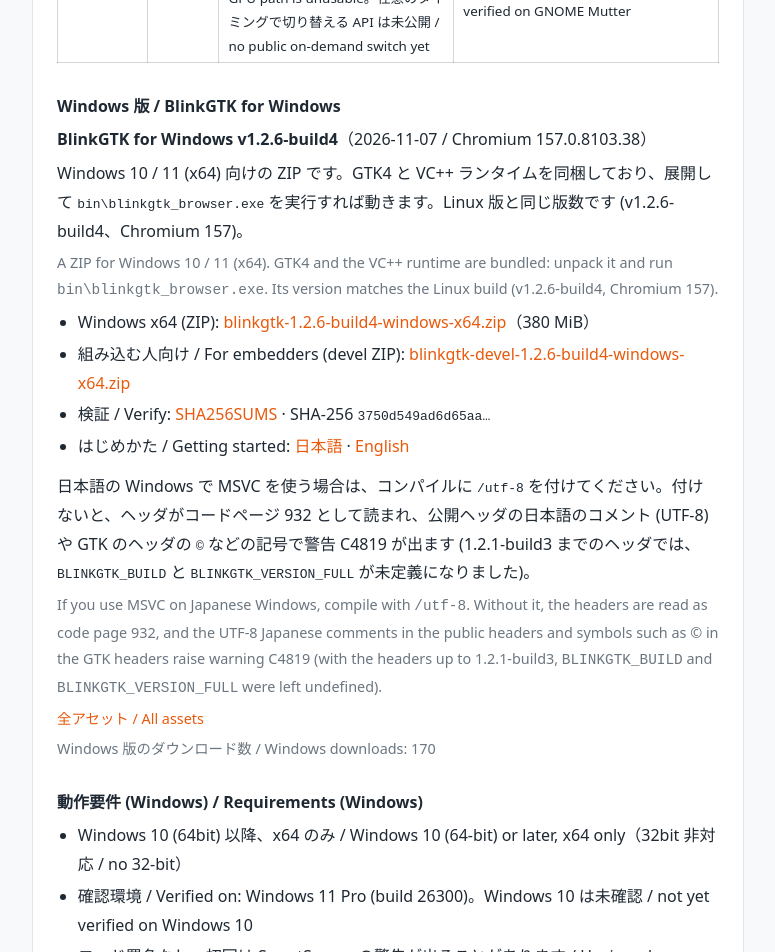
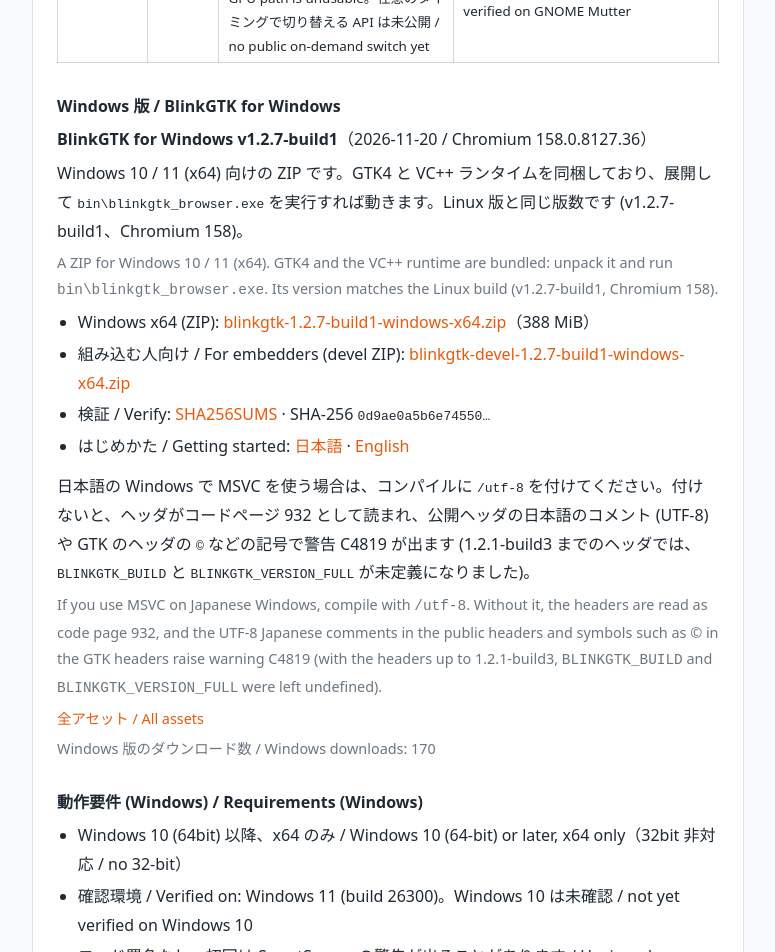
Before and after one commit to daisy19gnu/blinkgtk.com, a plain HTML site: page index.html in a window 1280 px wide. Shown: the part 1880-2832 px from the top of the page, without its empty margins (252-1027 px from the left). Drawn offline with Linux system fonts and the light colour scheme; no server answers.

Commit message:
release: BlinkGTK for Windows v1.2.7-build1 を併載

```diff
--- a/index.html
+++ b/index.html
@@ -167,29 +167,29 @@
         <!-- BLINKGTK_RELEASE_END -->
         <!-- BLINKGTK_WINDOWS_BEGIN (auto-generated by update-dist-sites-windows.sh — do not edit manually) -->
         <p class="sec"><strong>Windows 版 / BlinkGTK for Windows</strong></p>
-        <p><strong>BlinkGTK for Windows v1.2.6-build4</strong>（2026-11-07 / Chromium 157.0.8103.38）</p>
-        <p class="ja">Windows 10 / 11 (x64) 向けの ZIP です。GTK4 と VC++ ランタイムを同梱しており、展開して <code>bin\blinkgtk_browser.exe</code> を実行すれば動きます。Linux 版と同じ版数です (v1.2.6-build4、Chromium 157)。</p>
-        <p class="en muted">A ZIP for Windows 10 / 11 (x64). GTK4 and the VC++ runtime are bundled: unpack it and run <code>bin\blinkgtk_browser.exe</code>. Its version matches the Linux build (v1.2.6-build4, Chromium 157).</p>
+        <p><strong>BlinkGTK for Windows v1.2.7-build1</strong>（2026-11-20 / Chromium 158.0.8127.36）</p>
+        <p class="ja">Windows 10 / 11 (x64) 向けの ZIP です。GTK4 と VC++ ランタイムを同梱しており、展開して <code>bin\blinkgtk_browser.exe</code> を実行すれば動きます。Linux 版と同じ版数です (v1.2.7-build1、Chromium 158)。</p>
+        <p class="en muted">A ZIP for Windows 10 / 11 (x64). GTK4 and the VC++ runtime are bundled: unpack it and run <code>bin\blinkgtk_browser.exe</code>. Its version matches the Linux build (v1.2.7-build1, Chromium 158).</p>
         <ul class="dl-list">
-          <li>Windows x64 (ZIP): <a href="https://github.com/daisy19gnu/blinkgtk-dist/releases/download/v1.2.6-build4-windows/blinkgtk-1.2.6-build4-windows-x64.zip">blinkgtk-1.2.6-build4-windows-x64.zip</a>（380 MiB）</li>
-          <li>組み込む人向け / For embedders (devel ZIP): <a href="https://github.com/daisy19gnu/blinkgtk-dist/releases/download/v1.2.6-build4-windows/blinkgtk-devel-1.2.6-build4-windows-x64.zip">blinkgtk-devel-1.2.6-build4-windows-x64.zip</a></li>
-          <li>検証 / Verify: <a href="https://github.com/daisy19gnu/blinkgtk-dist/releases/download/v1.2.6-build4-windows/SHA256SUMS">SHA256SUMS</a> · SHA-256 <code>3750d549ad6d65aa…</code></li>
+          <li>Windows x64 (ZIP): <a href="https://github.com/daisy19gnu/blinkgtk-dist/releases/download/v1.2.7-build1-windows/blinkgtk-1.2.7-build1-windows-x64.zip">blinkgtk-1.2.7-build1-windows-x64.zip</a>（388 MiB）</li>
+          <li>組み込む人向け / For embedders (devel ZIP): <a href="https://github.com/daisy19gnu/blinkgtk-dist/releases/download/v1.2.7-build1-windows/blinkgtk-devel-1.2.7-build1-windows-x64.zip">blinkgtk-devel-1.2.7-build1-windows-x64.zip</a></li>
+          <li>検証 / Verify: <a href="https://github.com/daisy19gnu/blinkgtk-dist/releases/download/v1.2.7-build1-windows/SHA256SUMS">SHA256SUMS</a> · SHA-256 <code>0d9ae0a5b6e74550…</code></li>
           <li>はじめかた / Getting started: <a href="docs/windows-getting-started-ja.html">日本語</a> · <a href="docs/windows-getting-started-en.html">English</a></li>
         </ul>
         <p class="ja">日本語の Windows で MSVC を使う場合は、コンパイルに <code>/utf-8</code> を付けてください。付けないと、ヘッダがコードページ 932 として読まれ、公開ヘッダの日本語のコメント (UTF-8) や GTK のヘッダの <code>©</code> などの記号で警告 C4819 が出ます (1.2.1-build3 までのヘッダでは、<code>BLINKGTK_BUILD</code> と <code>BLINKGTK_VERSION_FULL</code> が未定義になりました)。</p>
         <p class="en muted">If you use MSVC on Japanese Windows, compile with <code>/utf-8</code>. Without it, the headers are read as code page 932, and the UTF-8 Japanese comments in the public headers and symbols such as © in the GTK headers raise warning C4819 (with the headers up to 1.2.1-build3, <code>BLINKGTK_BUILD</code> and <code>BLINKGTK_VERSION_FULL</code> were left undefined).</p>
-        <p class="muted"><a href="https://github.com/daisy19gnu/blinkgtk-dist/releases/tag/v1.2.6-build4-windows">全アセット / All assets</a></p>
+        <p class="muted"><a href="https://github.com/daisy19gnu/blinkgtk-dist/releases/tag/v1.2.7-build1-windows">全アセット / All assets</a></p>
         <p class="muted" id="dl-count-win" hidden></p>
         <p class="sec"><strong>動作要件 (Windows) / Requirements (Windows)</strong></p>
         <ul class="dl-list">
           <li>Windows 10 (64bit) 以降、x64 のみ / Windows 10 (64-bit) or later, x64 only（32bit 非対応 / no 32-bit）</li>
-          <li>確認環境 / Verified on: Windows 11 Pro (build 26300)。Windows 10 は未確認 / not yet verified on Windows 10</li>
+          <li>確認環境 / Verified on: Windows 11 (build 26300)。Windows 10 は未確認 / not yet verified on Windows 10</li>
           <li>コード署名なし。初回は SmartScreen の警告が出ることがあります / Unsigned; SmartScreen may warn on first run</li>
         </ul>
         <p class="sec"><strong>対応表・描画経路 (Windows) / Compatibility and render path (Windows)</strong></p>
         <div class="compat-wrap"><table class="compat">
           <tr><th>製品 / Version</th><th>Chromium / Blink</th><th>API</th><th>描画経路 / Render path</th></tr>
-          <tr><td data-label="製品 / Version">Windows v1.2.6-build4</td><td data-label="Chromium / Blink">157.0.8103.38</td><td data-label="API">0.1</td><td data-label="描画経路 / Render path">software (既定 / default)・GPU 描画 (Vulkan 対応の GPU が必要、試験段階。BLINKGTK_WIN_GPU_PATH=vulkan で有効 / needs a Vulkan-capable GPU, experimental; enable with BLINKGTK_WIN_GPU_PATH=vulkan)</td></tr>
+          <tr><td data-label="製品 / Version">Windows v1.2.7-build1</td><td data-label="Chromium / Blink">158.0.8127.36</td><td data-label="API">0.1</td><td data-label="描画経路 / Render path">software (既定 / default)・GPU 描画 (Vulkan 対応の GPU が必要、試験段階。BLINKGTK_WIN_GPU_PATH=vulkan で有効 / needs a Vulkan-capable GPU, experimental; enable with BLINKGTK_WIN_GPU_PATH=vulkan)</td></tr>
         </table></div>
         <!-- BLINKGTK_WINDOWS_END -->
       </div>
```
